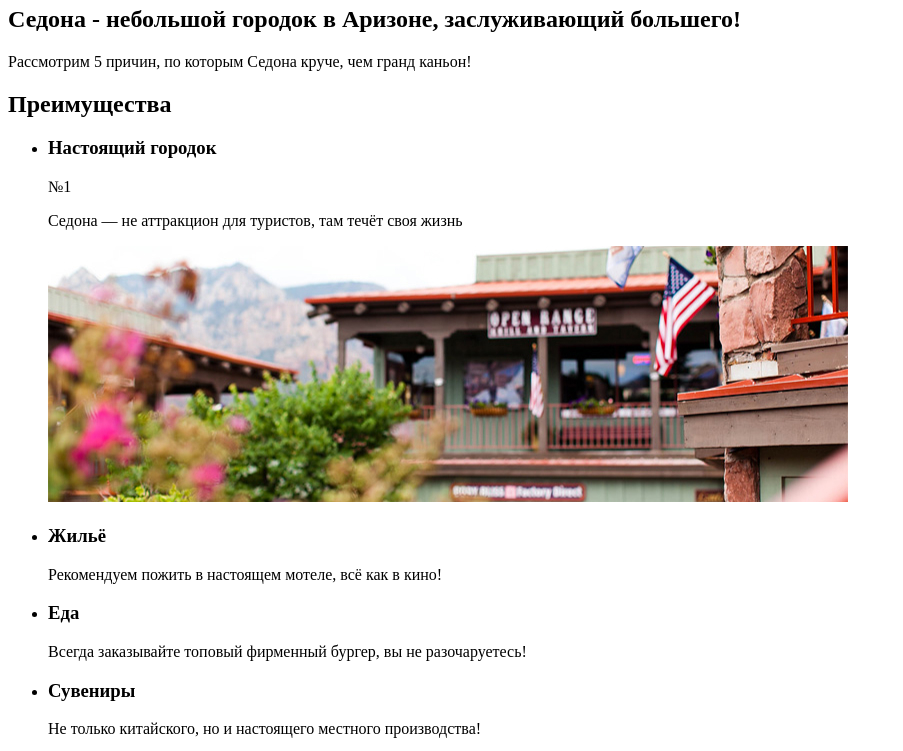
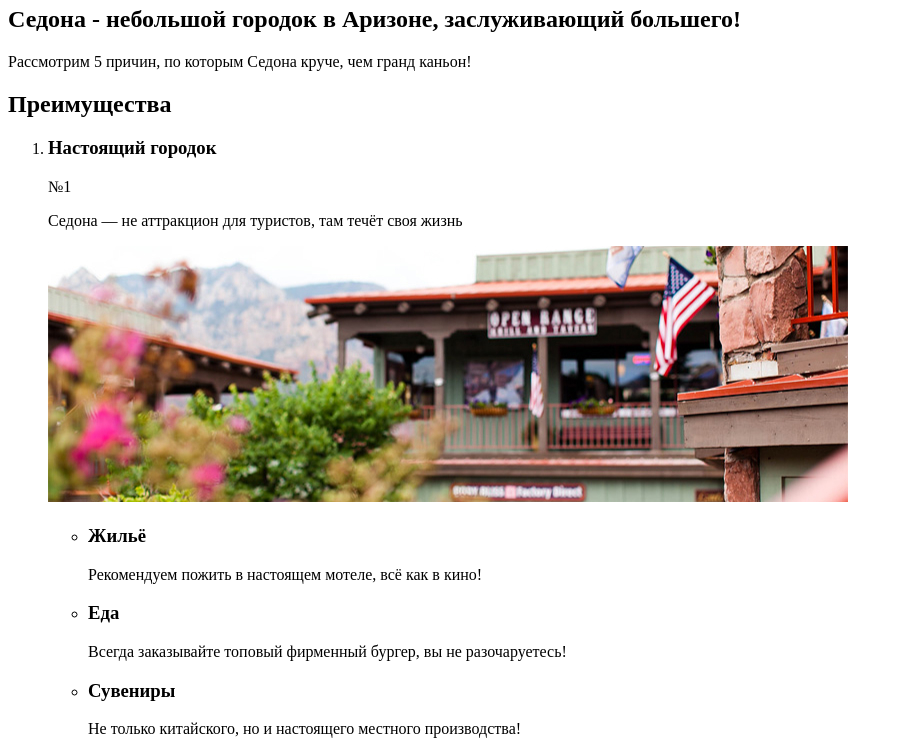
Before and after one commit to RobertRKh/1836919-sedona-24, a website: page source/index.html in a window 1280 px wide. Shown: the part 640-1391 px from the top of the page, without its empty margins (0-903 px from the left). Drawn offline with Linux system fonts and the light colour scheme.

Commit message:
Правки от 07.12.21 (задание Разметка главной страницы)

```diff
--- a/source/index.html
+++ b/source/index.html
@@ -41,7 +41,7 @@
         </section>
         <section class="advantages">
           <h2 class="visually-hidden">Преимущества</h2>
-          <ul class="advantages__list">
+          <ol class="advantages__list">
             <li class="advantages__inner-item">
               <div class="advantages__inner-wrapper">
                 <h3 class="advantages__title">Настоящий городок</h3>
@@ -49,18 +49,20 @@
                 <p class="advantages__description">Седона — не аттракцион для туристов, там течёт своя жизнь</p>
               </div>
               <img class="advantages__image" src="img/photo-city@1x.jpg" width="800" height="256" alt="Седона — не аттракцион для туристов, там течёт своя жизнь.">
-            </li>
-            <li class="advantages__item">
-              <h3 class="advantages__title advantages-item--digs">Жильё</h3>
-              <p class="advantages__description">Рекомендуем пожить в настоящем мотеле, всё как в кино!</p>
-            </li>
-            <li class="advantages__item">
-              <h3 class="advantages__title advantages-item--food">Еда</h3>
-              <p class="advantages__description">Всегда заказывайте топовый фирменный бургер, вы не разочаруетесь!</p>
-            </li>
-            <li class="advantages__item">
-              <h3 class="advantages__title advantages-item--souvenirs">Сувениры</h3>
-              <p class="advantages__description">Не только китайского, но и настоящего местного производства!</p>
+              <ul class="features advantages__features">
+                <li class="features__item">
+                  <h3 class="features__title features__item--digs">Жильё</h3>
+                  <p class="features__description">Рекомендуем пожить в настоящем мотеле, всё как в кино!</p>
+                </li>
+                <li class="features__item">
+                  <h3 class="features__title features__item--food">Еда</h3>
+                  <p class="features__description">Всегда заказывайте топовый фирменный бургер, вы не разочаруетесь!</p>
+                </li>
+                <li class="features__item">
+                  <h3 class="features__title features__item--souvenirs">Сувениры</h3>
+                  <p class="features__description">Не только китайского, но и настоящего местного производства!</p>
+                </li>
+              </ul> <!--При стилизации внесу дополнительные обертки-->
             </li>
             <li class="advantages__inner-item">
               <img class="advantages__image" src="img/photo-bridge@1x.jpg" width="800" height="256" alt="Да, по нему можно пройти! Если вы осмелитесь, разумеется.">
@@ -85,7 +87,7 @@
               <p class="advantages__count">№5</p>
               <p class="advantages__description">Большинство едет в Гранд Каньон и толпится там</p>
             </li>
-          </ul>
+          </ol>
         </section>
         <section class="search">
           <h2 class="visually-hidden">Поиск гостиницы</h2>
```
